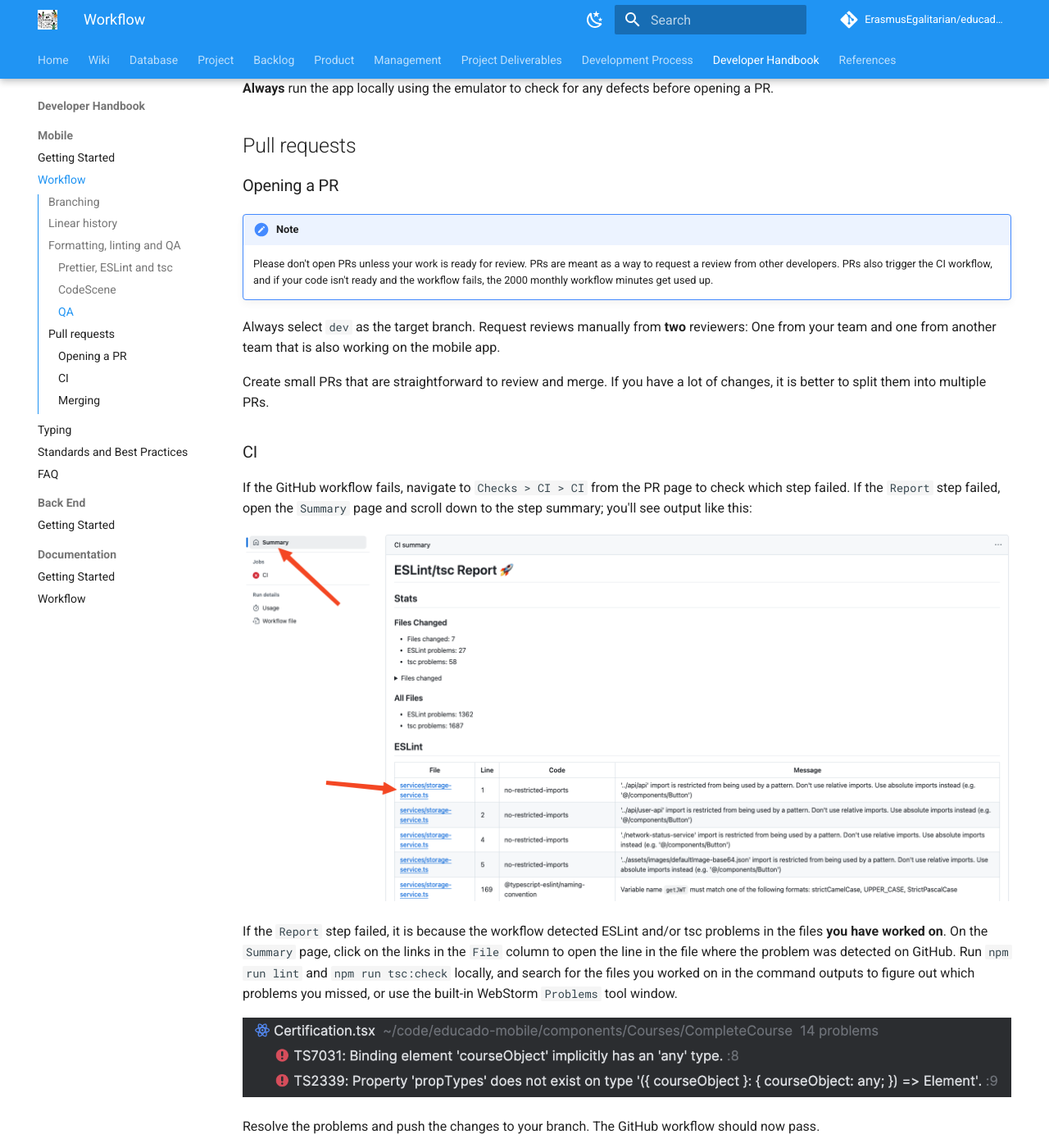
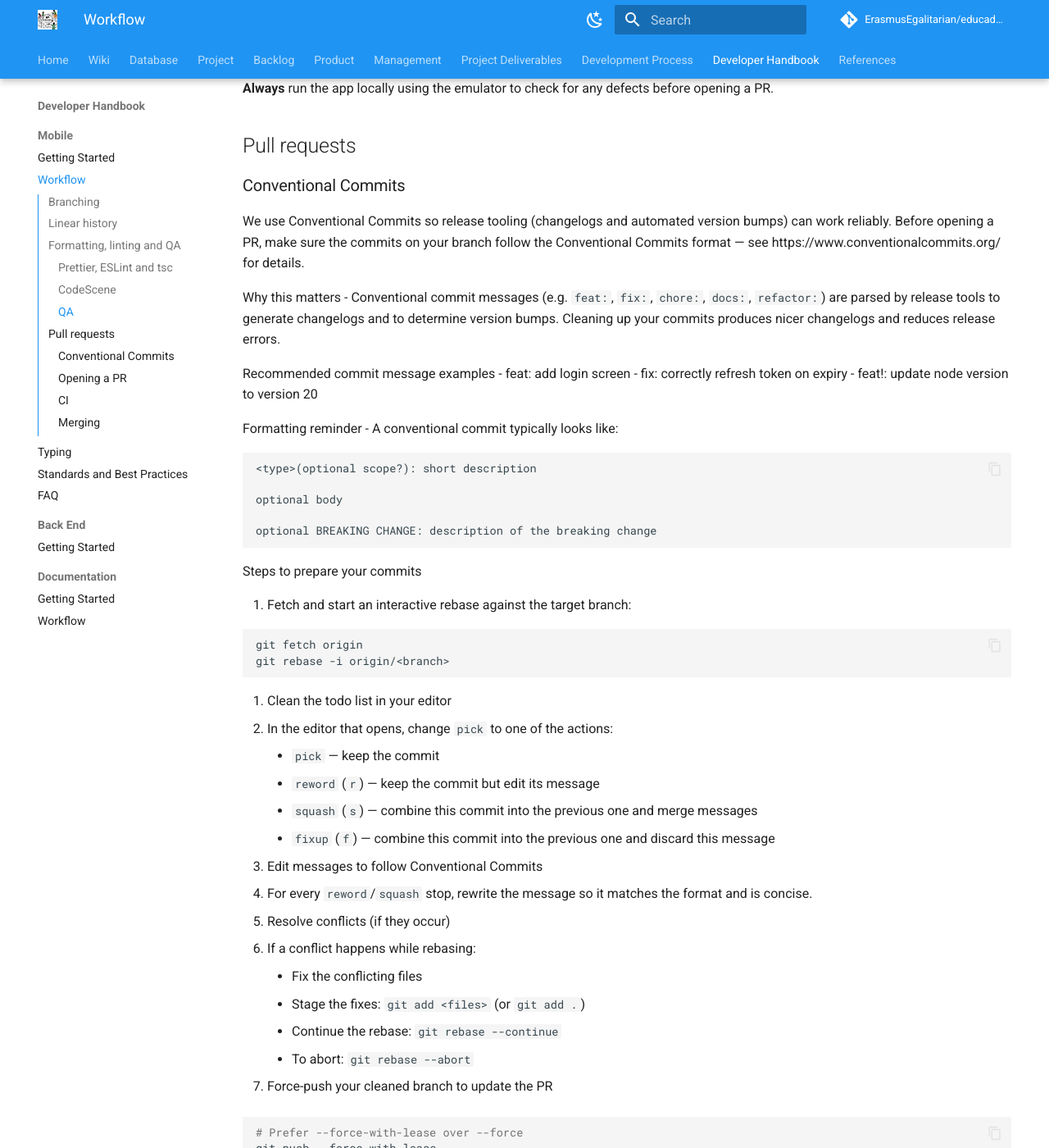
Before and after one commit to ErasmusEgalitarian/educado-docs, an MkDocs documentation site: the page built from docs/handbook/mobile/workflow.md, in a window 1280 px wide and 1400 px high, scrolled down 1466 px. Shown: the whole window at 82% size. Built offline with MkDocs 1.6.1 and Material for MkDocs 9.7.7, drawn with Linux system fonts in a browser that asks for light colours; comment, search, counter and statistics services are not loaded; some of the changed text lies outside the part shown.

Commit message:
138 update mobile workflow section (#139)
* docs: add Conventional Commits section, in workflow, with guidelines and examples

* docs: update CHANGELOG with Conventional Commits section and guidelines

* chore: update version to 2.6.1 and adjust CHANGELOG for Conventional Commits section

````diff
--- a/docs/handbook/mobile/workflow.md
+++ b/docs/handbook/mobile/workflow.md
@@ -47,6 +47,61 @@ Frequently check the
 
 ## Pull requests
 
+### Conventional Commits
+
+We use Conventional Commits so release tooling (changelogs and automated version bumps) can work reliably. Before opening a PR, make sure the commits on your branch follow the Conventional Commits format — see https://www.conventionalcommits.org/ for details.
+
+Why this matters
+- Conventional commit messages (e.g. `feat:`, `fix:`, `chore:`, `docs:`, `refactor:`) are parsed by release tools to generate changelogs and to determine version bumps. Cleaning up your commits produces nicer changelogs and reduces release errors.
+
+Recommended commit message examples
+- feat: add login screen
+- fix: correctly refresh token on expiry
+- feat!: update node version to version 20
+
+Formatting reminder
+- A conventional commit typically looks like:
+
+    <type>(optional scope?): short description
+
+    optional body
+
+    optional BREAKING CHANGE: description of the breaking change
+
+Steps to prepare your commits
+
+1. Fetch and start an interactive rebase against the target branch:
+
+```bash
+git fetch origin
+git rebase -i origin/<branch>
+```
+
+2. Clean the todo list in your editor
+- In the editor that opens, change `pick` to one of the actions:
+    - `pick` — keep the commit
+    - `reword` (`r`) — keep the commit but edit its message
+    - `squash` (`s`) — combine this commit into the previous one and merge messages
+    - `fixup` (`f`) — combine this commit into the previous one and discard this message
+
+3. Edit messages to follow Conventional Commits
+- For every `reword`/`squash` stop, rewrite the message so it matches the format and is concise.
+
+4. Resolve conflicts (if they occur)
+- If a conflict happens while rebasing:
+    - Fix the conflicting files
+    - Stage the fixes: `git add <files>` (or `git add .`)
+    - Continue the rebase: `git rebase --continue`
+    - To abort: `git rebase --abort`
+
+5. Force-push your cleaned branch to update the PR
+
+```bash
+# Prefer --force-with-lease over --force
+git push --force-with-lease
+```
+
+
 ### Opening a PR
 
 !!! note
@@ -60,6 +115,9 @@ from another team that is also working on the mobile app.
 
 Create small PRs that are straightforward to review and merge. If you have a lot of changes, it is better to split them
 into multiple PRs.
+
+
+
 
 ### CI
 
@@ -91,4 +149,8 @@ clicking the `Merge when ready` button in the PR UI.
     We allow **rebase** and **squash** merges. Use **rebase** when your branch history is clean and short. Use
     **squash** when you have a lot of commits that you want to squash into one.
 
+
 After merging, you can safely delete your branch if you are closing your issue and resume work on a new branch.
+
+!!! warning
+    The PR created by the github bot is a release PR, if merged it creates a new release build from the default branch and should therefore only be merged when the default branch is stable enough for a release. The branch the PR is from should not be deleted.
--- a/pyproject.toml
+++ b/pyproject.toml
@@ -1,6 +1,6 @@
 [project]
 name = "educado-docs"
-version = "2.6.0"
+version = "2.6.1"
 description = "Official documentation for the Educado project"
 readme = "README.md"
 authors = [
````
Also changed, not shown: CHANGELOG.md (+7 -0 lines).
